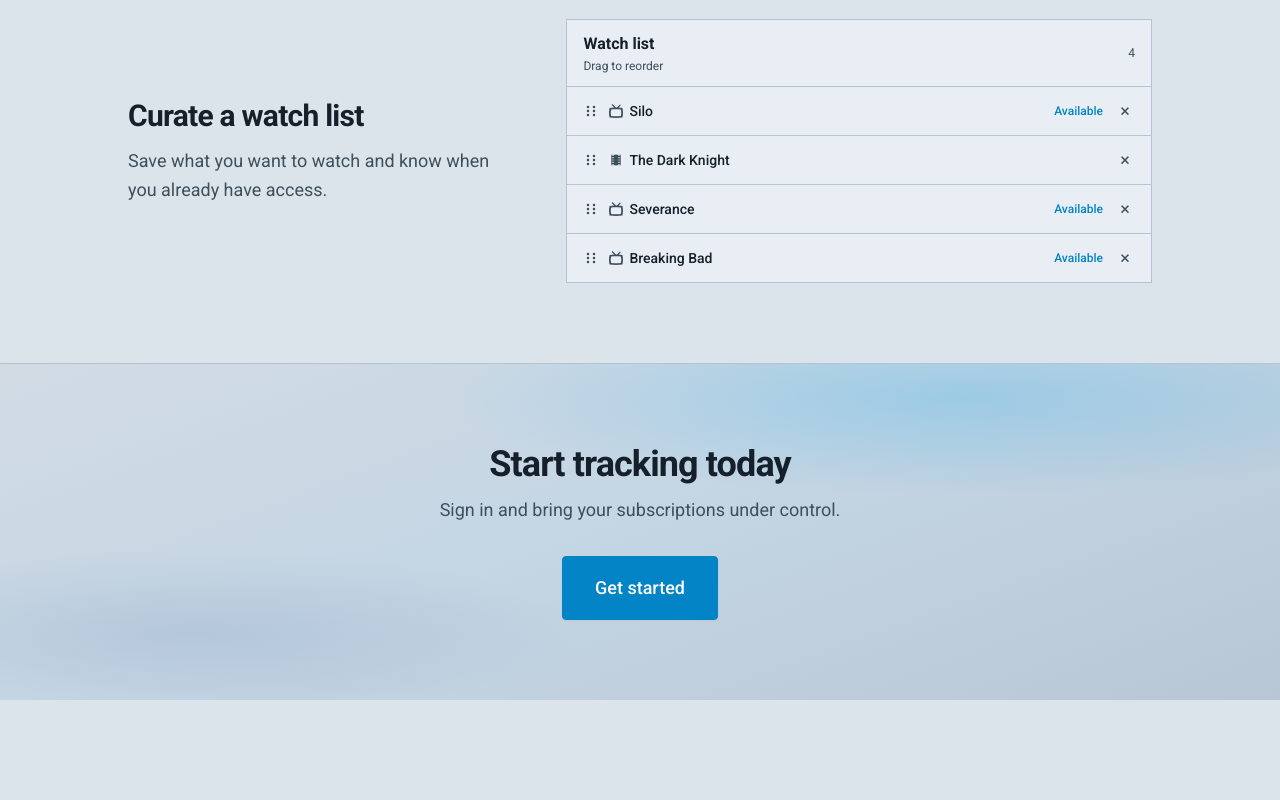
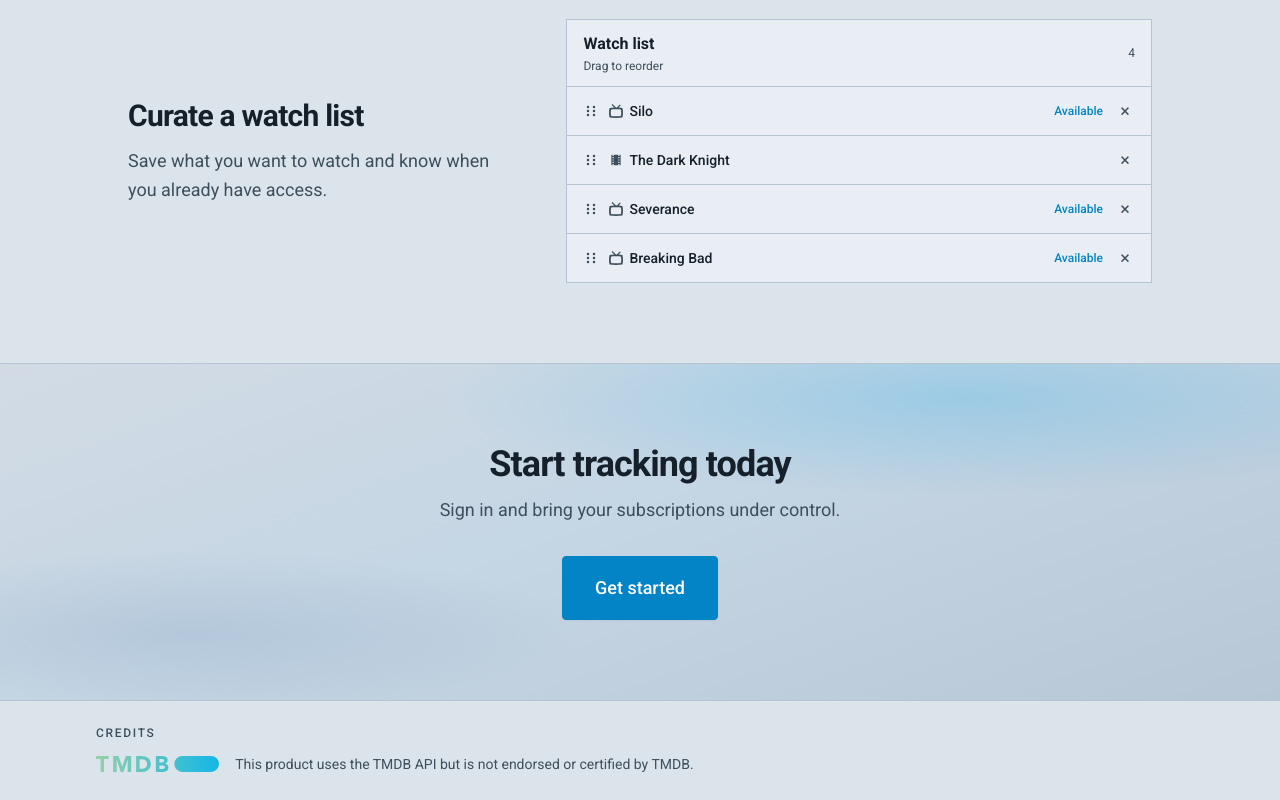
Before and after one commit to wedward88/servicecycle, a Next.js app: page / in a window 1280 px wide. Shown: the part 1795-2595 px from the top of the page. Before the commit the page ends 2495 px from the top, so only its background shows below. Built offline with nearby package versions, Linux system fonts and the light colour scheme; no server answers.

Commit message:
Add TMDB credits attribution with approved logo and required notice.

```diff
--- /dev/null
+++ b/app/components/TmdbAttribution.tsx
@@ -0,0 +1,46 @@
+import Link from 'next/link';
+
+type TmdbAttributionProps = {
+  className?: string;
+};
+
+const TmdbAttribution = ({ className }: TmdbAttributionProps) => {
+  return (
+    <section
+      aria-labelledby="credits-heading"
+      className={className}
+    >
+      <h2
+        id="credits-heading"
+        className="text-xs font-medium uppercase tracking-[0.14em] text-secondary"
+      >
+        Credits
+      </h2>
+      <div className="mt-3 flex flex-col items-start gap-3 sm:flex-row sm:items-center sm:gap-4">
+        <Link
+          href="https://www.themoviedb.org/"
+          target="_blank"
+          rel="noopener noreferrer"
+          className="shrink-0 opacity-90 transition-opacity hover:opacity-100"
+          aria-label="The Movie Database (TMDB)"
+        >
+          {/* Official TMDB "Primary short (blue)" logo */}
+          {/* eslint-disable-next-line @next/next/no-img-element */}
+          <img
+            src="/tmdb-logo.svg"
+            alt="The Movie Database (TMDB)"
+            width={120}
+            height={16}
+            className="h-4 w-auto"
+          />
+        </Link>
+        <p className="max-w-xl text-sm leading-relaxed text-secondary">
+          This product uses the TMDB API but is not endorsed or
+          certified by TMDB.
+        </p>
+      </div>
+    </section>
+  );
+};
+
+export default TmdbAttribution;
--- a/app/layout.tsx
+++ b/app/layout.tsx
@@ -6,6 +6,7 @@
 import AuthProvider from './api/auth/Provider';
 import MainShell from './components/MainShell';
 import NavBar from './components/NavBar';
+import TmdbAttribution from './components/TmdbAttribution';
 import { MainStoreProvider } from './store/providers/main-store-provider';
 
 const roboto = Roboto({
@@ -39,6 +40,11 @@
           <MainShell>
             <MainStoreProvider>{children}</MainStoreProvider>
           </MainShell>
+          <footer className="mt-auto border-t border-base-300 bg-base-100">
+            <div className="mx-auto w-full max-w-6xl px-5 py-6 md:px-8">
+              <TmdbAttribution />
+            </div>
+          </footer>
         </AuthProvider>
       </body>
     </html>
```
Also changed, not shown: public/tmdb-logo.svg (added), 1 other file (tests, documents, lock files or other folders).
